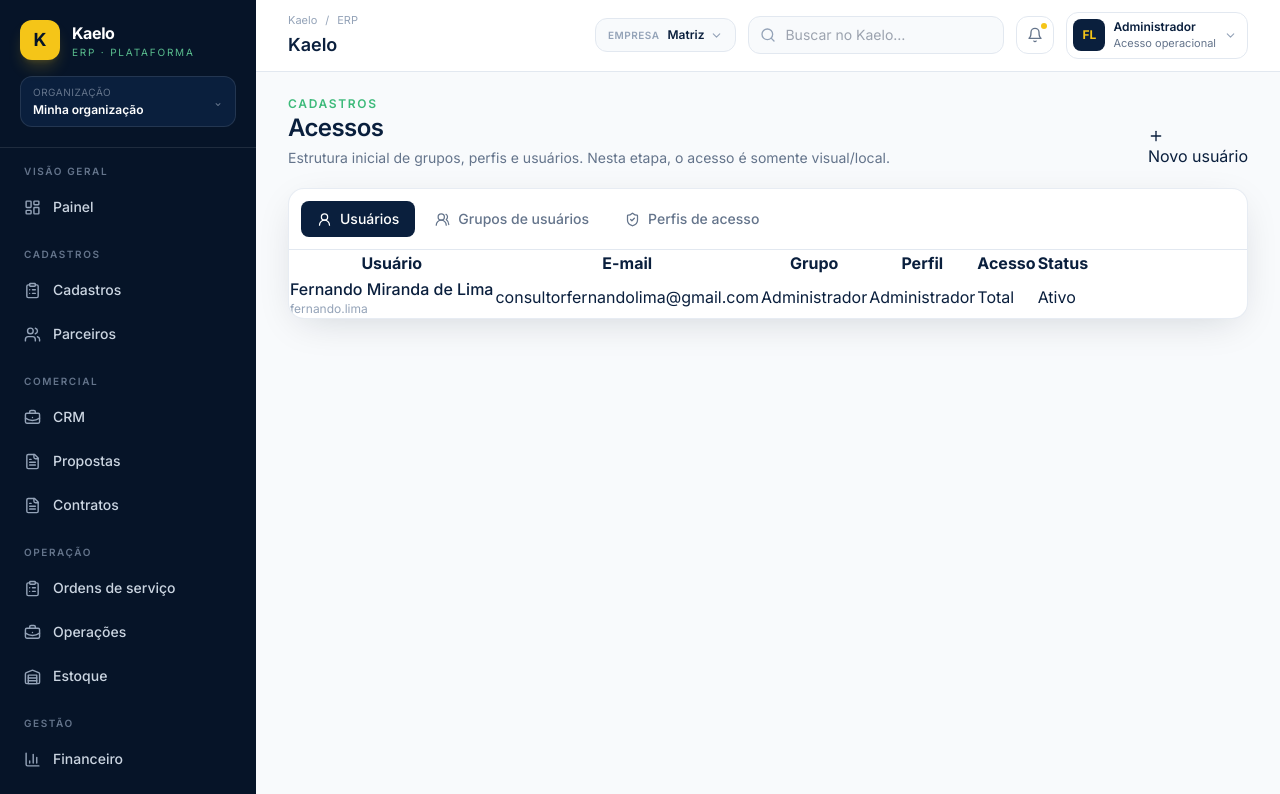
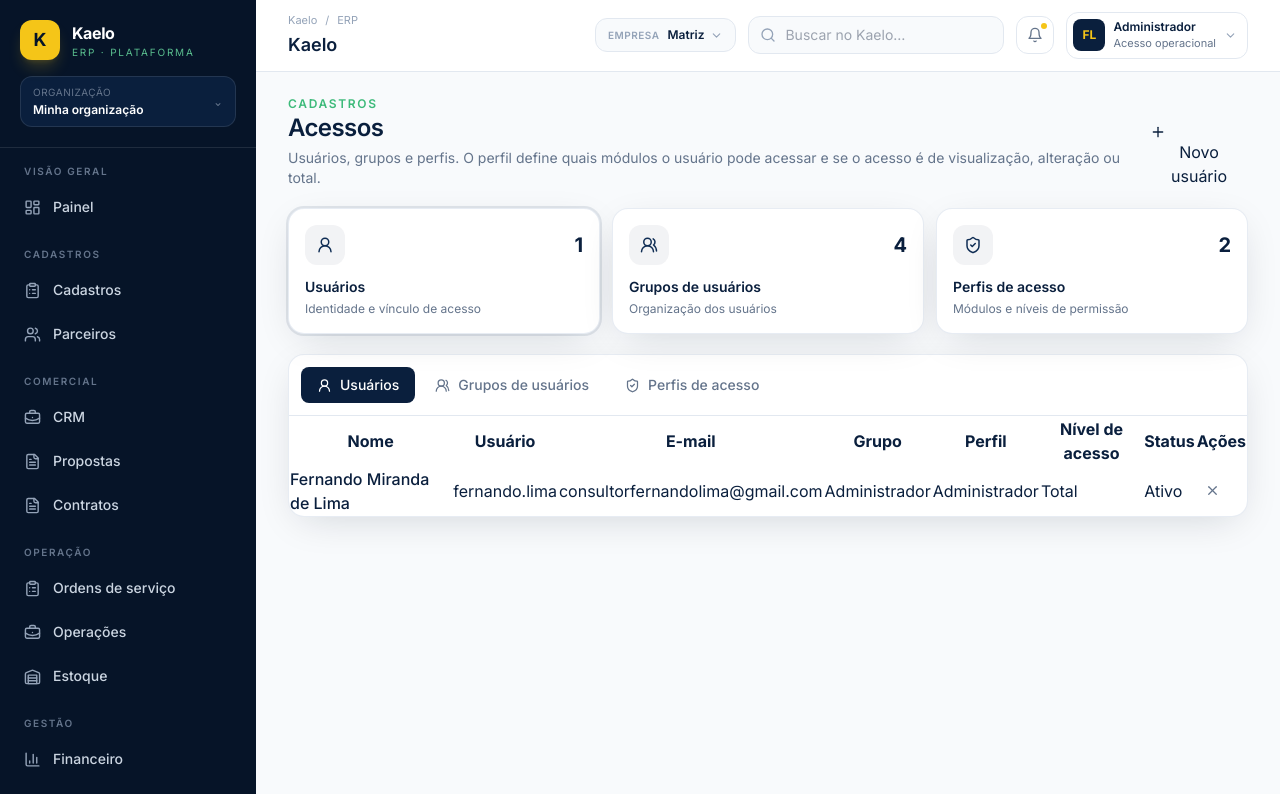
Before and after one commit to consultorfernandolima-cmyk/kaelo, a React (Vite) app: page /cadastros/acessos in a window 1280 px wide. Shown: the top 794 px of the page. Built offline with nearby package versions, Linux system fonts and the light colour scheme.

Commit message:
feat: detalhar usuários grupos e matriz de permissões

```diff
--- a/src/modules/cadastros/AcessosPage.jsx
+++ b/src/modules/cadastros/AcessosPage.jsx
@@ -1,60 +1,153 @@
 import { useState } from 'react'
-import { ShieldCheck, UsersRound, UserRound, Plus } from 'lucide-react'
+import { Check, Eye, KeyRound, Pencil, Plus, ShieldCheck, UserRound, UsersRound, X } from 'lucide-react'
 
 const modules = ['Cadastros', 'Comercial', 'CRM', 'Contratos', 'Financeiro', 'Estoque', 'Operações', 'Relatórios', 'Configurações']
+
 const initialGroups = [
   { id: 1, name: 'Administrador', description: 'Acesso administrativo do ambiente.', users: 1, active: true },
   { id: 2, name: 'Vendas', description: 'Equipe responsável pelo processo comercial.', users: 0, active: true },
   { id: 3, name: 'Operações', description: 'Equipe responsável pela execução operacional.', users: 0, active: true },
   { id: 4, name: 'Financeiro', description: 'Equipe responsável pela rotina financeira.', users: 0, active: true },
 ]
+
 const initialProfiles = [
-  { id: 1, name: 'Administrador', description: 'Acesso total aos módulos contratados.', level: 'Total', modules: modules.length, active: true },
-  { id: 2, name: 'Consulta', description: 'Visualização sem alteração.', level: 'Visualização', modules: modules.length, active: true },
+  { id: 1, name: 'Administrador', description: 'Acesso total aos módulos contratados.', level: 'Total', permissions: Object.fromEntries(modules.map(m => [m, 'Total'])), active: true },
+  { id: 2, name: 'Consulta', description: 'Visualização sem alteração.', level: 'Visualização', permissions: Object.fromEntries(modules.map(m => [m, 'Visualização'])), active: true },
 ]
+
 const initialUsers = [
   { id: 1, name: 'Fernando Miranda de Lima', username: 'fernando.lima', email: 'consultorfernandolima@gmail.com', group: 'Administrador', profile: 'Administrador', access: 'Total', active: true },
 ]
+
+const permissionOptions = ['Visualização', 'Alteração', 'Total']
+
+function PermissionCell({ value }) {
+  return value === 'Total'
+    ? <span className="inline-flex items-center gap-1 text-xs font-semibold text-emerald-700"><Check size={14} /> Total</span>
+    : value === 'Alteração'
+      ? <span className="inline-flex items-center gap-1 text-xs font-semibold text-amber-700"><Pencil size={13} /> Alteração</span>
+      : <span className="inline-flex items-center gap-1 text-xs font-semibold text-slate-500"><Eye size={13} /> Visualização</span>
+}
 
 export default function AcessosPage() {
   const [tab, setTab] = useState('usuarios')
   const [groups, setGroups] = useState(initialGroups)
   const [profiles, setProfiles] = useState(initialProfiles)
   const [users, setUsers] = useState(initialUsers)
+  const [selectedProfile, setSelectedProfile] = useState(initialProfiles[0].id)
   const [modal, setModal] = useState(null)
 
   function save(e) {
     e.preventDefault()
     const v = Object.fromEntries(new FormData(e.currentTarget))
     if (modal === 'grupos') setGroups(x => [...x, { id: Date.now(), name: v.name, description: v.description, users: 0, active: true }])
-    if (modal === 'perfis') setProfiles(x => [...x, { id: Date.now(), name: v.name, description: v.description, level: v.level, modules: v.modules === 'all' ? modules.length : Number(v.modules), active: true }])
+    if (modal === 'perfis') {
+      const level = v.level
+      setProfiles(x => [...x, {
+        id: Date.now(),
+        name: v.name,
+        description: v.description,
+        level,
+        permissions: Object.fromEntries(modules.map(m => [m, level])),
+        active: true,
+      }])
+    }
     if (modal === 'usuarios') setUsers(x => [...x, { id: Date.now(), name: v.name, username: v.username, email: v.email, group: v.group, profile: v.profile, access: v.access, active: true }])
     setModal(null)
   }
 
+  function toggleUser(id) {
+    setUsers(items => items.map(u => u.id === id ? { ...u, active: !u.active } : u))
+  }
+
+  const activeProfile = profiles.find(p => p.id === selectedProfile) || profiles[0]
+
   return <section className="space-y-5">
     <header className="flex flex-col gap-3 md:flex-row md:items-end md:justify-between">
-      <div><p className="text-xs font-semibold uppercase tracking-[0.14em] text-solar-green">Cadastros</p><h2 className="page-title">Acessos</h2><p className="page-subtitle">Estrutura inicial de grupos, perfis e usuários. Nesta etapa, o acesso é somente visual/local.</p></div>
+      <div>
+        <p className="text-xs font-semibold uppercase tracking-[0.14em] text-solar-green">Cadastros</p>
+        <h2 className="page-title">Acessos</h2>
+        <p className="page-subtitle">Usuários, grupos e perfis. O perfil define quais módulos o usuário pode acessar e se o acesso é de visualização, alteração ou total.</p>
+      </div>
       <button className="btn-primary" onClick={() => setModal(tab)}><Plus size={16}/> Novo {tab === 'usuarios' ? 'usuário' : tab === 'grupos' ? 'grupo' : 'perfil'}</button>
     </header>
+
+    <div className="grid gap-3 md:grid-cols-3">
+      {[
+        ['usuarios', 'Usuários', users.length, UserRound],
+        ['grupos', 'Grupos de usuários', groups.length, UsersRound],
+        ['perfis', 'Perfis de acesso', profiles.length, ShieldCheck],
+      ].map(([key, label, count, Icon]) => (
+        <button key={key} onClick={() => setTab(key)} className={`surface-card p-4 text-left transition hover:-translate-y-0.5 hover:shadow-md ${tab === key ? 'ring-2 ring-navy-800/10' : ''}`}>
+          <div className="flex items-center justify-between">
+            <div className="flex h-10 w-10 items-center justify-center rounded-xl bg-navy-900/5 text-navy-800"><Icon size={18}/></div>
+            <span className="text-xl font-bold text-navy-900">{count}</span>
+          </div>
+          <div className="mt-3 text-sm font-semibold text-navy-900">{label}</div>
+          <div className="mt-1 text-xs text-slate-500">{key === 'perfis' ? 'Módulos e níveis de permissão' : key === 'grupos' ? 'Organização dos usuários' : 'Identidade e vínculo de acesso'}</div>
+        </button>
+      ))}
+    </div>
+
     <div className="surface-card overflow-hidden">
       <div className="flex flex-wrap gap-1 border-b border-slate-200 p-3">
         {[['usuarios','Usuários',UserRound],['grupos','Grupos de usuários',UsersRound],['perfis','Perfis de acesso',ShieldCheck]].map(([key,label,Icon]) =>
           <button key={key} onClick={() => setTab(key)} className={`rounded-lg px-4 py-2 text-sm font-medium ${tab === key ? 'bg-navy-900 text-white' : 'text-slate-500 hover:bg-slate-100'}`}><Icon size={15} className="mr-2 inline"/>{label}</button>
         )}
       </div>
+
       <div className="overflow-x-auto">
-        {tab === 'usuarios' && <table className="data-table"><thead><tr><th>Usuário</th><th>E-mail</th><th>Grupo</th><th>Perfil</th><th>Acesso</th><th>Status</th></tr></thead><tbody>{users.map(u=><tr key={u.id}><td><div className="font-medium">{u.name}</div><div className="text-xs text-slate-400">{u.username}</div></td><td>{u.email}</td><td>{u.group}</td><td>{u.profile}</td><td>{u.access}</td><td><span className="status-pill">{u.active ? 'Ativo' : 'Inativo'}</span></td></tr>)}</tbody></table>}
-        {tab === 'grupos' && <table className="data-table"><thead><tr><th>Grupo</th><th>Descrição</th><th>Usuários</th><th>Status</th></tr></thead><tbody>{groups.map(g=><tr key={g.id}><td className="font-medium">{g.name}</td><td>{g.description}</td><td>{g.users}</td><td><span className="status-pill">{g.active ? 'Ativo' : 'Inativo'}</span></td></tr>)}</tbody></table>}
-        {tab === 'perfis' && <table className="data-table"><thead><tr><th>Perfil</th><th>Descrição</th><th>Nível</th><th>Módulos</th><th>Status</th></tr></thead><tbody>{profiles.map(p=><tr key={p.id}><td className="font-medium">{p.name}</td><td>{p.description}</td><td>{p.level}</td><td>{p.modules}</td><td><span className="status-pill">{p.active ? 'Ativo' : 'Inativo'}</span></td></tr>)}</tbody></table>}
+        {tab === 'usuarios' && <table className="data-table">
+          <thead><tr><th>Nome</th><th>Usuário</th><th>E-mail</th><th>Grupo</th><th>Perfil</th><th>Nível de acesso</th><th>Status</th><th>Ações</th></tr></thead>
+          <tbody>{users.map(u => <tr key={u.id}>
+            <td className="font-medium">{u.name}</td><td>{u.username}</td><td>{u.email}</td><td>{u.group}</td><td>{u.profile}</td><td>{u.access}</td>
+            <td><span className="status-pill">{u.active ? 'Ativo' : 'Inativo'}</span></td>
+            <td><button onClick={() => toggleUser(u.id)} className="rounded-lg p-2 text-slate-500 hover:bg-slate-100" title={u.active ? 'Desativar' : 'Ativar'}>{u.active ? <X size={15}/> : <Check size={15}/>}</button></td>
+          </tr>)}</tbody>
+        </table>}
+
+        {tab === 'grupos' && <table className="data-table">
+          <thead><tr><th>Grupo</th><th>Descrição</th><th>Usuários</th><th>Status</th><th>Ações</th></tr></thead>
+          <tbody>{groups.map(g => <tr key={g.id}>
+            <td className="font-medium">{g.name}</td><td>{g.description}</td><td>{g.users}</td>
+            <td><span className="status-pill">{g.active ? 'Ativo' : 'Inativo'}</span></td><td><span className="text-xs text-slate-400">Visual</span></td>
+          </tr>)}</tbody>
+        </table>}
+
+        {tab === 'perfis' && <div className="space-y-5 p-4">
+          <div className="flex flex-col gap-3 md:flex-row md:items-end md:justify-between">
+            <div>
+              <p className="text-sm font-semibold text-navy-900">Matriz de permissões</p>
+              <p className="text-xs text-slate-500">Cada módulo recebe um nível de acesso dentro do perfil selecionado.</p>
+            </div>
+            <label className="field min-w-64"><span>Perfil</span><select value={selectedProfile} onChange={e => setSelectedProfile(Number(e.target.value))} className="input">{profiles.map(p => <option key={p.id} value={p.id}>{p.name}</option>)}</select></label>
+          </div>
+          <div className="rounded-xl border border-slate-200 bg-slate-50/50 p-4">
+            <div className="flex flex-wrap items-center gap-2">
+              <span className="font-semibold text-navy-900">{activeProfile.name}</span>
+              <span className="status-pill">{activeProfile.level}</span>
+              <span className="text-xs text-slate-500">{activeProfile.description}</span>
+            </div>
+          </div>
+          <div className="overflow-x-auto rounded-xl border border-slate-200">
+            <table className="data-table">
+              <thead><tr><th>Módulo</th><th>Visualização</th><th>Alteração</th><th>Acesso total</th></tr></thead>
+              <tbody>{modules.map(module => {
+                const value = activeProfile.permissions[module]
+                return <tr key={module}><td className="font-medium">{module}</td><td>{value === 'Visualização' ? <PermissionCell value={value}/> : <span className="text-slate-300">—</span>}</td><td>{value === 'Alteração' ? <PermissionCell value={value}/> : <span className="text-slate-300">—</span>}</td><td>{value === 'Total' ? <PermissionCell value={value}/> : <span className="text-slate-300">—</span>}</td></tr>
+              })}</tbody>
+            </table>
+          </div>
+        </div>}
       </div>
     </div>
+
     {modal && <div className="fixed inset-0 z-50 flex items-center justify-center bg-slate-950/40 p-4"><form onSubmit={save} className="w-full max-w-xl rounded-2xl bg-white p-6 shadow-xl">
-      <h3 className="text-lg font-semibold text-navy-900">Novo {modal === 'usuarios' ? 'usuário' : modal === 'grupos' ? 'grupo de usuários' : 'perfil de acesso'}</h3>
+      <div className="flex items-start justify-between"><div><p className="text-xs font-semibold uppercase tracking-[0.12em] text-solar-green">Acessos</p><h3 className="text-lg font-semibold text-navy-900">Novo {modal === 'usuarios' ? 'usuário' : modal === 'grupos' ? 'grupo de usuários' : 'perfil de acesso'}</h3></div><KeyRound size={20} className="text-slate-400"/></div>
       <div className="mt-5 grid gap-4 md:grid-cols-2">
-        {modal === 'usuarios' && <><label className="field md:col-span-2"><span>Nome</span><input name="name" className="input" required /></label><label className="field"><span>Usuário</span><input name="username" className="input" required /></label><label className="field"><span>E-mail</span><input name="email" type="email" className="input" required /></label><label className="field"><span>Grupo</span><select name="group" className="input">{groups.map(g=><option>{g.name}</option>)}</select></label><label className="field"><span>Perfil</span><select name="profile" className="input">{profiles.map(p=><option>{p.name}</option>)}</select></label><label className="field"><span>Nível de acesso</span><select name="access" className="input"><option>Visualização</option><option>Alteração</option><option>Total</option></select></label></>}
+        {modal === 'usuarios' && <><label className="field md:col-span-2"><span>Nome</span><input name="name" className="input" required /></label><label className="field"><span>Usuário</span><input name="username" className="input" required /></label><label className="field"><span>E-mail</span><input name="email" type="email" className="input" required /></label><label className="field"><span>Grupo</span><select name="group" className="input">{groups.map(g=><option key={g.id}>{g.name}</option>)}</select></label><label className="field"><span>Perfil</span><select name="profile" className="input">{profiles.map(p=><option key={p.id}>{p.name}</option>)}</select></label><label className="field"><span>Nível de acesso</span><select name="access" className="input"><option>Visualização</option><option>Alteração</option><option>Total</option></select></label></>}
         {modal === 'grupos' && <><label className="field md:col-span-2"><span>Nome</span><input name="name" className="input" required /></label><label className="field md:col-span-2"><span>Descrição</span><textarea name="description" className="input min-h-24" /></label></>}
-        {modal === 'perfis' && <><label className="field md:col-span-2"><span>Nome</span><input name="name" className="input" required /></label><label className="field md:col-span-2"><span>Descrição</span><textarea name="description" className="input min-h-20" /></label><label className="field"><span>Nível padrão</span><select name="level" className="input"><option>Visualização</option><option>Alteração</option><option>Total</option></select></label><label className="field"><span>Módulos</span><select name="modules" className="input"><option value="all">Todos</option><option value="1">Selecionados (1+)</option></select></label></>}
+        {modal === 'perfis' && <><label className="field md:col-span-2"><span>Nome</span><input name="name" className="input" required /></label><label className="field md:col-span-2"><span>Descrição</span><textarea name="description" className="input min-h-20" /><p className="mt-1 text-xs text-slate-400">Nesta etapa, o nível escolhido será aplicado aos módulos. A edição módulo a módulo será refinada antes da integração com o banco.</p></label><label className="field"><span>Nível padrão</span><select name="level" className="input">{permissionOptions.map(option => <option key={option}>{option}</option>)}</select></label></>}
       </div>
       <div className="mt-6 flex justify-end gap-2"><button type="button" onClick={() => setModal(null)} className="btn-secondary">Cancelar</button><button className="btn-primary">Salvar localmente</button></div>
     </form></div>}
```
